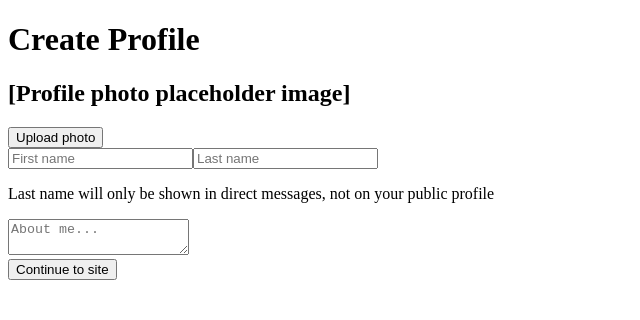
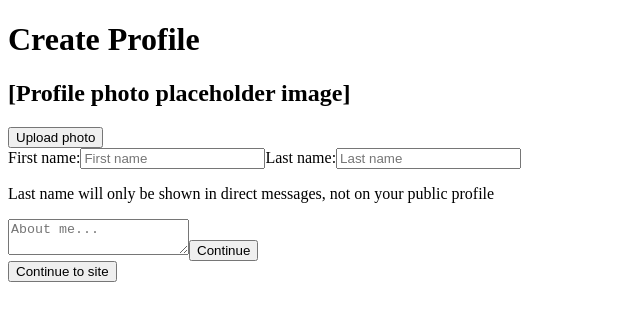
Before and after one commit to Trippy-2210/Trippy, a Next.js app: page /users/createprofile in a window 1280 px wide. Shown: the top 320 px of the page, without its empty margins (0-640 px from the left). Built offline with nearby package versions, Linux system fonts and the light colour scheme.

Commit message:
Add state/functions, and form attributes

```diff
--- a/components/users/createprofile/UserInfo.js
+++ b/components/users/createprofile/UserInfo.js
@@ -1,11 +1,45 @@
+import { useState } from 'react'
+import axios from 'axios'
+
 const UserInfo = () => {
+  const [firstName, setFirstName] = useState('')
+  const [lastName, setLastName] = useState('')
+  const [bio, setBio] = useState('')
+
+  const handleFirstNameChange = (event) => {
+    setFirstName(event.target.value)
+  }
+
+  const handleLastNameChange = (event) => {
+    setLastName(event.target.value)
+  }
+
+  const handleBioChange = (event) => {
+    setBio(event.target.value)
+  }
+
+  const handleProfileCreation = (event) => {
+    event.preventDefault()
+    // axios.post()
+    console.log('FORM SUBMITTED')
+  }
+
+
+
   return (
   <div className="user-info">
-    <form>
-      <input type="text" placeholder="First name"></input>
-      <input type="text" placeholder="Last name"></input>
+    <form action="/api/profile/form" method="post">
+      <label htmlFor="first">First name:</label>
+      <input required type="text" name="firstName" minLength="1" maxLength="20" placeholder="First name" onChange={handleFirstNameChange} value={firstName}></input>
+
+      <label htmlFor="last">Last name:</label>
+      <input required type="text" name="lastName" minLength="1" maxLength="20" placeholder="Last name" onChange={handleLastNameChange} value={lastName}></input>
+
       <p>Last name will only be shown in direct messages, not on your public profile</p>
-      <textarea placeholder="About me..."></textarea>
+
+      <textarea required name="bio" minLength="20" maxLength="140" placeholder="About me..." onChange={handleBioChange} value={bio}></textarea>
+
+      <button type="submit">Continue</button>
     </form>
   </div>
   )
```
